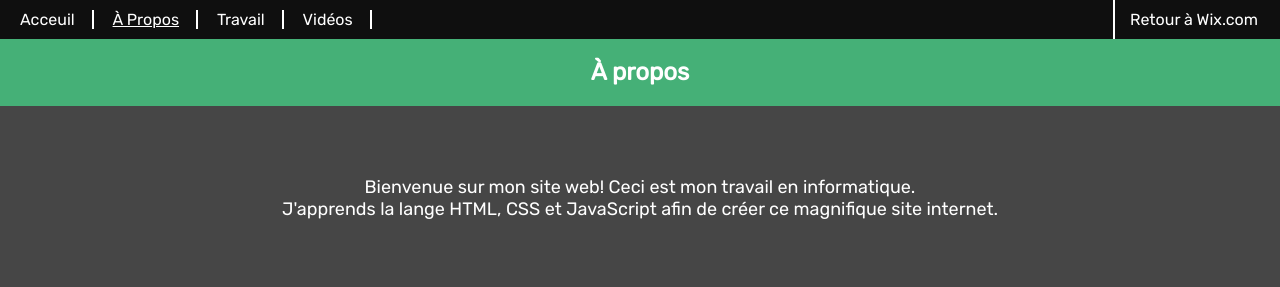
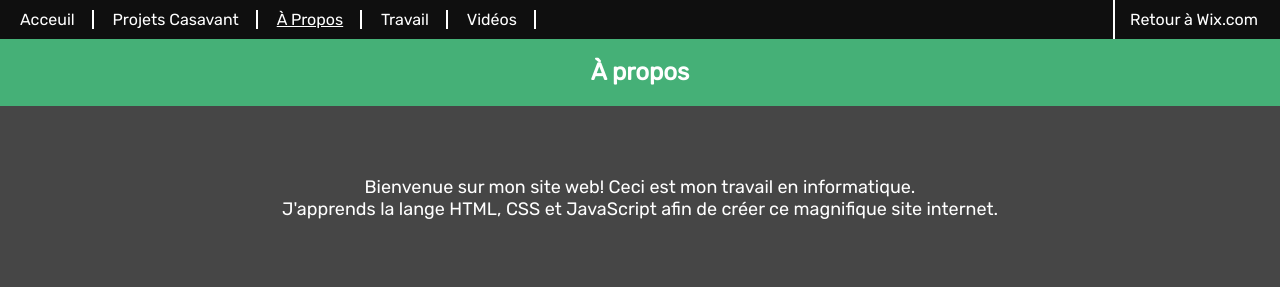
Before and after one commit to SimonCasavant/SiteWeb, a plain HTML site: page a-propos.html in a window 1280 px wide. Shown: the top 287 px of the page. Drawn offline with Linux system fonts and the light colour scheme.

Commit message:
Update a-propos.html

```diff
--- a/a-propos.html
+++ b/a-propos.html
@@ -11,6 +11,7 @@
         <nav>
             <ul>
                 <li><a href="index.html">Acceuil</a></li>
+                <li><a href="casavant.html">Projets Casavant</a></li>
                 <li class="active"><a href="a-propos.html">À Propos</a></li>
                 <li><a href="travail.html">Travail</a></li>
                 <li><a href="videos.html">Vidéos</a></li>
```
